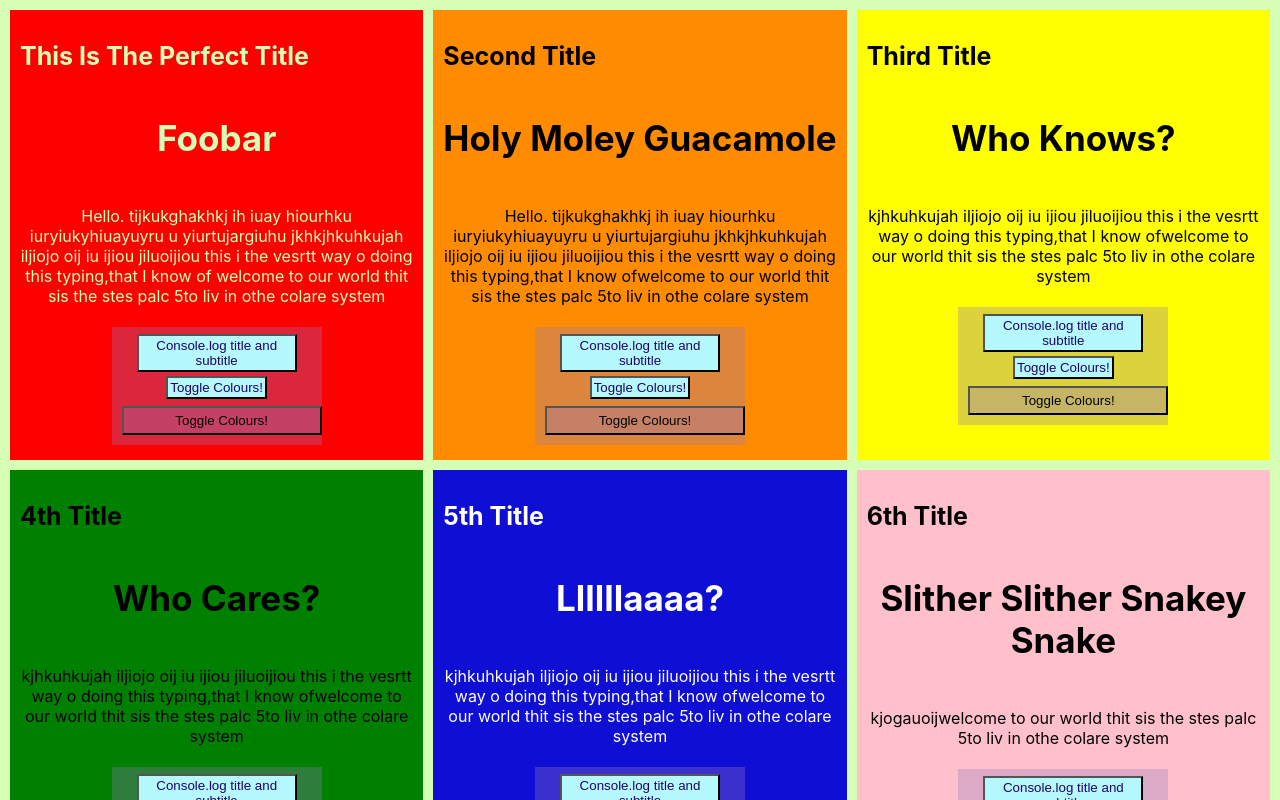
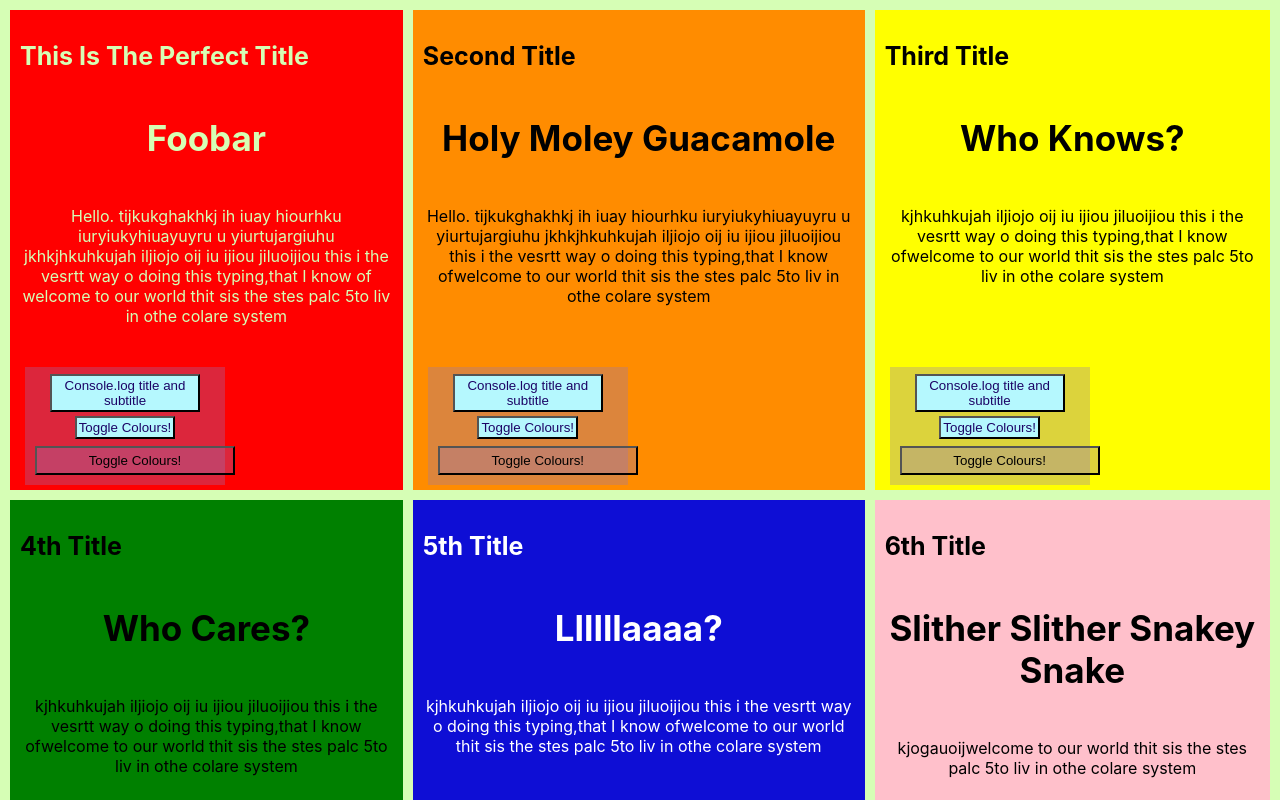
Before and after one commit to KerryCX/articles, a React (Create React App) app in the folder articles-app/: page / in a window 1280 px wide. Shown: the top 800 px of the page. Built offline with nearby package versions, Linux system fonts and the light colour scheme.

Commit message:
more formatting, I have mde it so that the buttons container is at the bottom of the article container but it is now not centred.

```diff
--- a/articles-app/src/components/Article.css
+++ b/articles-app/src/components/Article.css
@@ -1,6 +1,11 @@
+*{
+    box-sizing: border-box;
+}
 
 .article{
     padding: 10px;
+    position: relative;
+    height: 30rem;
 }
 
 .button-container{
@@ -88,3 +93,7 @@
     background-color: pink;
     color: black;
 }
+
+.content-styling{
+    margin-bottom: 5px;
+}
--- a/articles-app/src/components/Articles.jsx
+++ b/articles-app/src/components/Articles.jsx
@@ -12,7 +12,7 @@ export const Article = (props) => {
 
                     <h2 className={"small-heading"}>{props.title}</h2>
                     <h4 className={"large-heading"}>{props.subtitle}</h4>
-                    <p>{props.content}</p>
+                    <p className="content-styling">{props.content}</p>
                     <section className="buttons-box">
                         <div className={"button-container"}>
                             <button className={"button-color"} onClick={() => {
--- a/articles-app/src/components/ArticlesContainer.css
+++ b/articles-app/src/components/ArticlesContainer.css
@@ -1,3 +1,7 @@
+*{
+    box-sizing: border-box;
+}
+
 .container{
     display: grid;
     grid:
@@ -7,4 +11,6 @@
     padding: 10px;
     column-gap: 10px;
     row-gap: 10px;
+
+
 }
--- a/articles-app/src/components/Button.css
+++ b/articles-app/src/components/Button.css
@@ -1,3 +1,7 @@
+*{
+    box-sizing: border-box;
+}
+
 .button-container{
     text-align: center;
     width: 200px;
@@ -7,7 +11,8 @@
 }
 
 .buttons-box{
-    position: relative;
     justify-content: center;
     display: flex;
+    position: absolute;
+    bottom: 0;
 }
```
